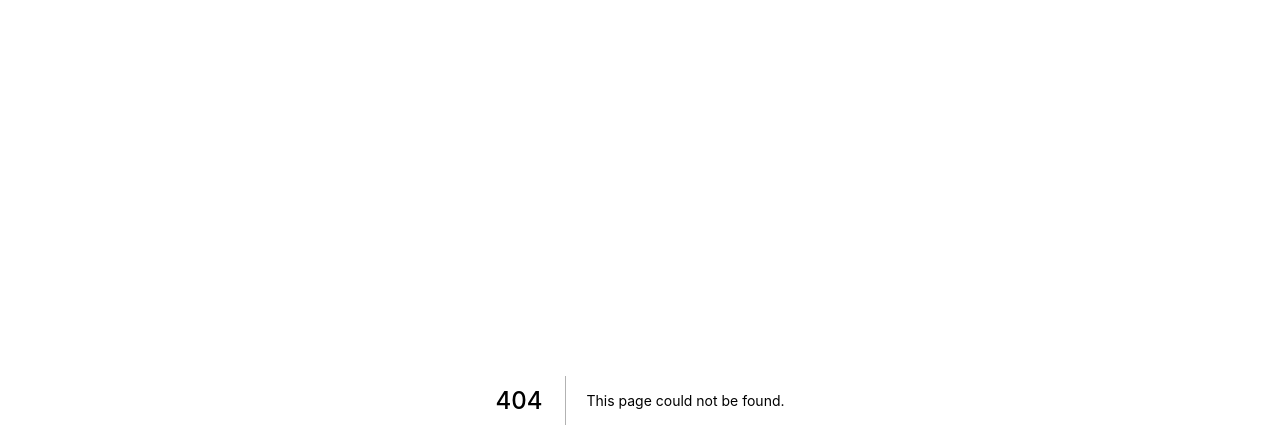
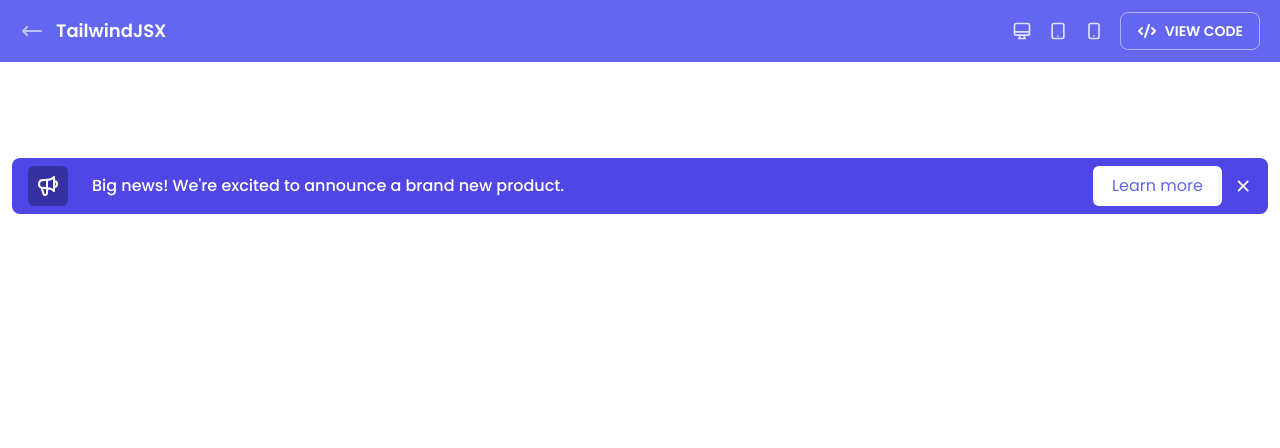
Before and after one commit to akhtersoyeb/tailwindJsx, a Next.js app: page /snippets/5 in a window 1280 px wide. Before the commit this address had no page. Shown: the top 448 px of the page. Built offline with nearby package versions, Linux system fonts and the light colour scheme.

Commit message:
added snippet - ID:5, name: banner 1

```diff
--- a/libs/snippetData.json
+++ b/libs/snippetData.json
@@ -18,5 +18,10 @@
         "id": 4,
         "name": "brand feature card 1",
         "image": "/snippetImages/brand-feature-card-1.png"
+    },
+    {
+        "id": 5,
+        "name": "banner 1",
+        "image": "/snippetImages/banner-1.png"
     }
 ]
--- a/pages/snippets/3.js
+++ b/pages/snippets/3.js
@@ -1,6 +1,6 @@
 import SnippetLayout from "../../components/SnippetLayout";
 
-export default function demo() {
+export default function blog_cards_1() {
     return (
         <SnippetLayout>
             <div className="my-24">
--- a/pages/snippets/4.js
+++ b/pages/snippets/4.js
@@ -1,6 +1,6 @@
 import SnippetLayout from "../../components/SnippetLayout";
 
-export default function demo() {
+export default function brand_feature_card_1() {
     return (
         <SnippetLayout>
             <div className="container mx-auto py-8 flex flex-col items-center gap-4 bg-gradient-to-br from-indigo-600 to-indigo-900 text-white rounded-xl">
--- /dev/null
+++ b/pages/snippets/5.js
@@ -0,0 +1,31 @@
+import SnippetLayout from "../../components/SnippetLayout";
+
+export default function banner_1() {
+    return (
+        <SnippetLayout>
+        <div className="bg-indigo-600 flex flex-col gap-3 sm:gap-0 sm:flex-row justify-between sm:items-center px-2 md:px-4 py-2 text-white md:m-3 md:rounded-lg">
+          <div className="flex items-center gap-3">
+            <div className="p-2 rounded-md bg-indigo-800">
+            <svg xmlns="http://www.w3.org/2000/svg" className="h-6 w-6 text-white" fill="none" viewBox="0 0 24 24" stroke="currentColor">
+              <path strokeLinecap="round" strokeLinejoin="round" strokeWidth="2" d="M11 5.882V19.24a1.76 1.76 0 01-3.417.592l-2.147-6.15M18 13a3 3 0 100-6M5.436 13.683A4.001 4.001 0 017 6h1.832c4.1 0 7.625-1.234 9.168-3v14c-1.543-1.766-5.067-3-9.168-3H7a3.988 3.988 0 01-1.564-.317z" />
+            </svg>
+            </div>
+            <p className="ml-3 font-medium truncate flex-1">
+              <span className="md:hidden"> We announced a new product! </span>
+              <span className="hidden md:inline"> Big news! We're excited to announce a brand new product. </span>
+            </p>
+            <svg xmlns="http://www.w3.org/2000/svg" className="h-6 w-6 sm:hidden" viewBox="0 0 20 20" fill="currentColor">
+              <path fillRule="evenodd" d="M4.293 4.293a1 1 0 011.414 0L10 8.586l4.293-4.293a1 1 0 111.414 1.414L11.414 10l4.293 4.293a1 1 0 01-1.414 1.414L10 11.414l-4.293 4.293a1 1 0 01-1.414-1.414L8.586 10 4.293 5.707a1 1 0 010-1.414z" clipRule="evenodd" />
+            </svg>
+          </div>
+          <div className="flex items-center gap-3">
+            <a className="px-4 py-2 w-full text-center text-indigo-500 bg-white rounded-md" href="#">Learn more</a>
+            <svg xmlns="http://www.w3.org/2000/svg" className="h-6 w-6 hidden sm:inline" viewBox="0 0 20 20" fill="currentColor">
+              <path fillRule="evenodd" d="M4.293 4.293a1 1 0 011.414 0L10 8.586l4.293-4.293a1 1 0 111.414 1.414L11.414 10l4.293 4.293a1 1 0 01-1.414 1.414L10 11.414l-4.293 4.293a1 1 0 01-1.414-1.414L8.586 10 4.293 5.707a1 1 0 010-1.414z" clipRule="evenodd" />
+            </svg>
+          </div>
+        </div>
+
+        </SnippetLayout>
+    )
+}
```
Also changed, not shown: public/snippetImages/banner-1.png (added).
